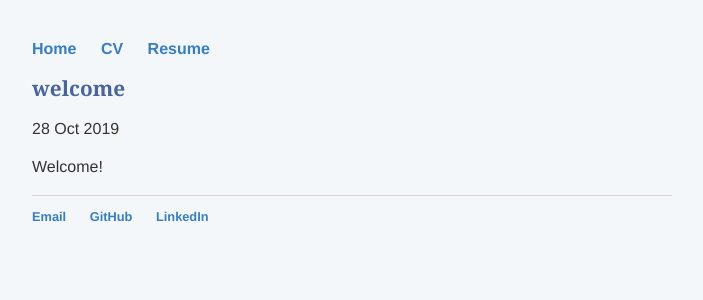
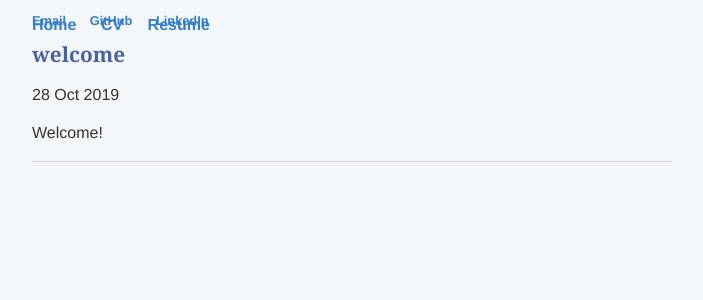
Before and after one commit to sabrinazhong/sabrinazhong.github.io, a Jekyll site: the page built from posts/2019-10-28-welcome.md, in a window 1280 px wide. Shown: the top 300 px of the page, without its empty margins (318-1021 px from the left). Built offline with Jekyll 4.4.1, drawn with Linux system fonts in a browser that asks for light colours.

Commit message:
Update main.css

```diff
--- a/css/main.css
+++ b/css/main.css
@@ -92,7 +92,8 @@ ul.posts li {
   }
 }
 
-.topnav {
-  background-color: #F3F7F9;
-  overflow: hidden;
+ul {
+  position: fixed;
+  top: 0;
+  width: 100%;
 }
```
